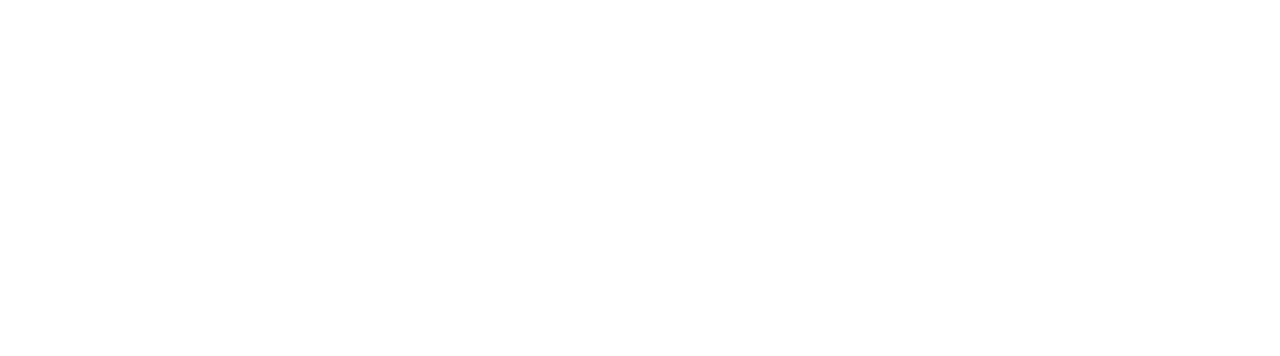
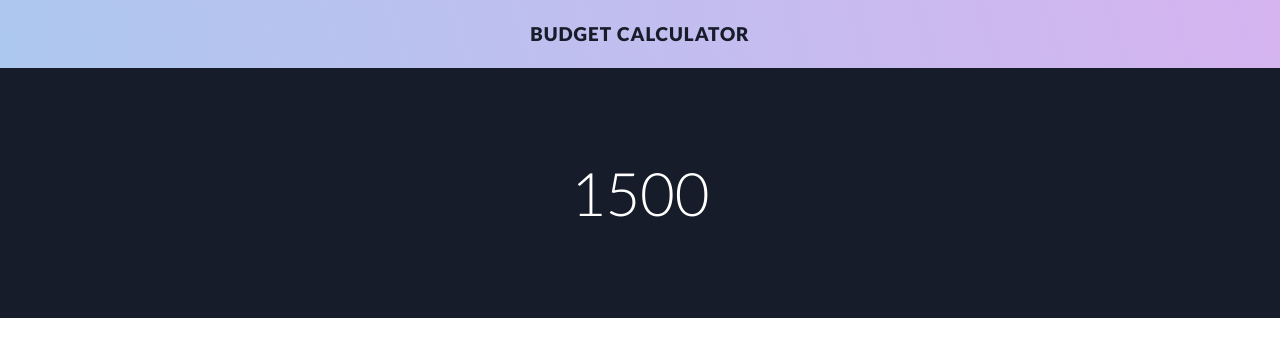
Before and after one commit to harunalbayrak/angular-budget-calculator, an Angular app: page / in a window 1280 px wide. Shown: the top 356 px of the page. Built offline with nearby package versions, Linux system fonts and the light colour scheme.

Commit message:
Add main page component

```diff
--- a/src/app/app-routing.module.ts
+++ b/src/app/app-routing.module.ts
@@ -1,7 +1,10 @@
 import { NgModule } from '@angular/core';
 import { RouterModule, Routes } from '@angular/router';
+import { MainPageComponent } from './main-page/main-page.component';
 
-const routes: Routes = [];
+const routes: Routes = [
+  { path: '', component: MainPageComponent }
+];
 
 @NgModule({
   imports: [RouterModule.forRoot(routes)],
--- a/src/app/app.module.ts
+++ b/src/app/app.module.ts
@@ -3,10 +3,12 @@
 
 import { AppRoutingModule } from './app-routing.module';
 import { AppComponent } from './app.component';
+import { MainPageComponent } from './main-page/main-page.component';
 
 @NgModule({
   declarations: [
-    AppComponent
+    AppComponent,
+    MainPageComponent
   ],
   imports: [
     BrowserModule,
--- /dev/null
+++ b/src/app/main-page/main-page.component.html
@@ -0,0 +1,7 @@
+<div class="top-bar">
+    <h1>Budget Calculator</h1>
+</div>
+
+<section class="total-budget">
+    <h2>1500</h2>
+</section>
--- /dev/null
+++ b/src/app/main-page/main-page.component.scss
@@ -0,0 +1,37 @@
+@import '../../main-styles.scss';
+
+.top-bar{
+    display: flex;
+    width: 100%;
+    height: 68px;
+    background: linear-gradient(75deg, rgb(173, 200, 238),rgb(214,180,240));
+
+    // Center(horizontally,vertically)
+    justify-content: center;
+    align-items: center;
+
+    h1{
+        font-size: 19px;
+        font-family: 'Lato';
+        letter-spacing: 1px;
+        font-weight: 800;
+        text-transform: uppercase;
+        color: $dark;
+    }
+}
+
+.total-budget{
+    display: flex;
+    height: 250px;
+    background: $dark;
+
+    justify-content: center;
+    align-items: center;
+
+    h2{
+        font-family: 'Lato';
+        font-weight: 300;
+        font-size: 60px;
+        color: white;
+    }
+}
--- /dev/null
+++ b/src/app/main-page/main-page.component.ts
@@ -0,0 +1,15 @@
+import { Component, OnInit } from '@angular/core';
+
+@Component({
+  selector: 'app-main-page',
+  templateUrl: './main-page.component.html',
+  styleUrls: ['./main-page.component.scss']
+})
+export class MainPageComponent implements OnInit {
+
+  constructor() { }
+
+  ngOnInit(): void {
+  }
+
+}
```
Also changed, not shown: 1 other file (tests, documents, lock files or other folders).
